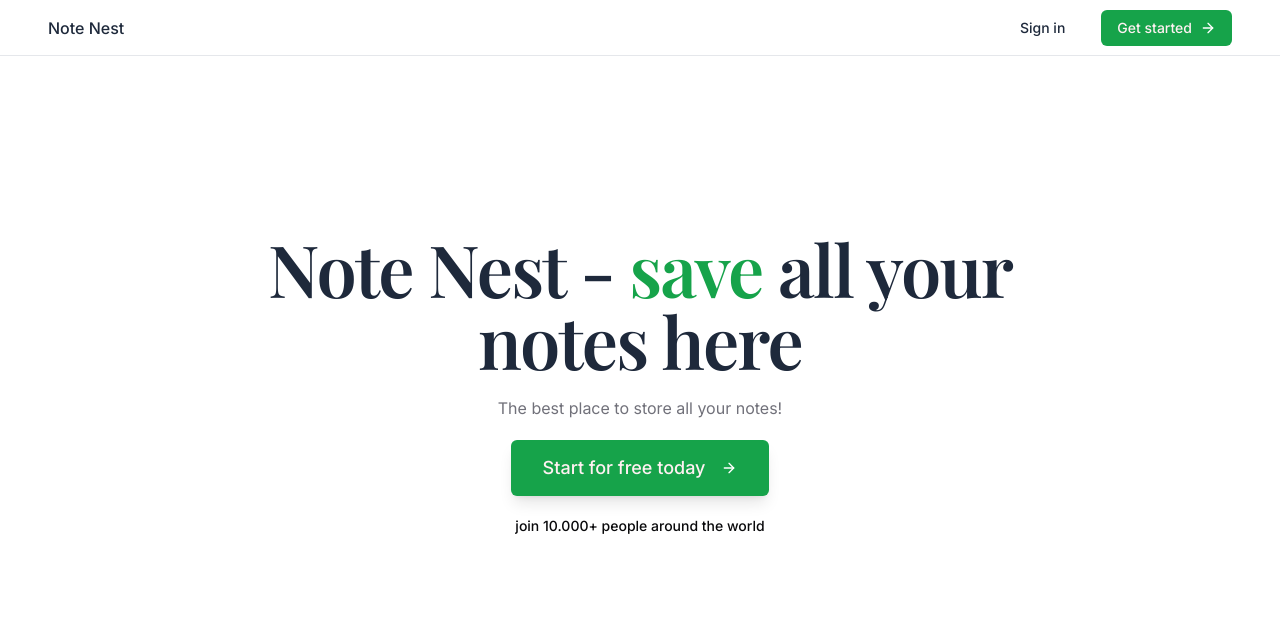
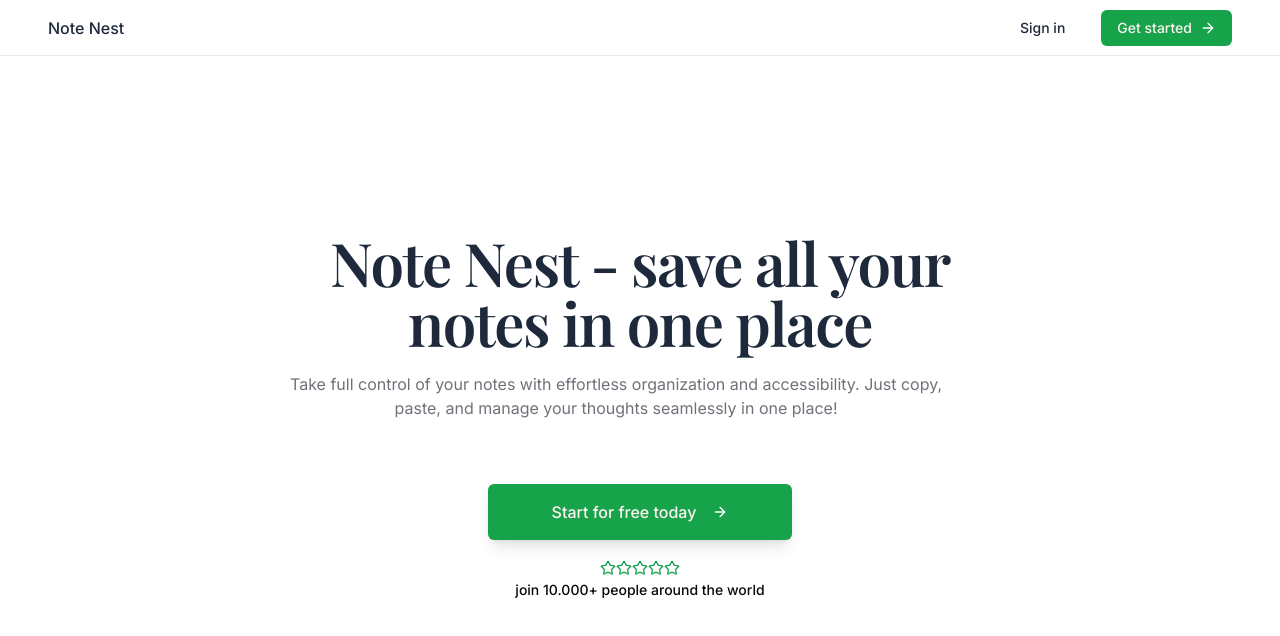
Before and after one commit to NaotoAzazel/noteapp, a Next.js app: page / in a window 1280 px wide. Shown: the top 636 px of the page. Built offline with nearby package versions, Linux system fonts and the light colour scheme; no server answers; a web font is replaced by a local one.

Commit message:
redesigned landing page

```diff
--- a/src/app/(landing)/page.tsx
+++ b/src/app/(landing)/page.tsx
@@ -9,31 +9,45 @@ export default function Home() {
   return (
     <section className="relative h-screen items-center justify-center">
       <MaxWidthWrapper>
-        <div className="container my-44 flex max-w-4xl flex-col items-center gap-5 text-center">
-          <h1 className="font-heading text-4xl font-semibold tracking-tight text-slate-800 sm:text-7xl">
-            Note Nest - <span className="text-primary">save</span> all your
-            notes here
+        <div className="container my-44 flex max-w-3xl flex-col items-center text-center">
+          <div className="mb-16 flex flex-col gap-5 text-center">
+            <h1 className="font-heading text-4xl font-semibold tracking-tight text-slate-800 sm:text-6xl">
+              Note Nest - save all your notes in one place
             </h1>
-          <p className="text-muted-foreground">
-            The best place to store all your notes!
+            <p className="max-w-prose text-base text-muted-foreground">
+              Take full control of your notes with effortless organization and
+              accessibility. Just copy, paste, and manage your thoughts
+              seamlessly in one place!
             </p>
+          </div>
+
+          <div className="flex flex-col items-center justify-center gap-5">
             <Link
               href="sign-up"
+              // eslint-disable-next-line
               className={cn(
                 buttonVariants(),
-              "group h-14 gap-2 px-8 shadow-lg transition-shadow duration-300 hover:shadow-xl hover:ring-2 hover:ring-primary/50 hover:ring-offset-2 focus:outline-none focus:ring-2 focus:ring-offset-2"
+                "group h-14 px-16 shadow-lg transition-shadow duration-300 hover:shadow-xl hover:ring-2 hover:ring-primary/50 hover:ring-offset-2 focus:outline-none focus:ring-2 focus:ring-offset-2"
               )}
             >
-            <span className="flex items-center gap-2 text-lg font-medium">
+              <span className="flex items-center gap-2 text-base font-medium">
                 Start for free today
                 <Icons.arrowRight className="ml-2 size-4 shrink-0 text-white transition-transform duration-300 ease-in-out group-hover:translate-x-[2px]" />
               </span>
             </Link>
 
-          <div className="flex items-center">
+            <div className="flex flex-col items-center gap-1">
+              <div className="flex">
+                <Icons.star className="size-4 text-primary" />
+                <Icons.star className="size-4 text-primary" />
+                <Icons.star className="size-4 text-primary" />
+                <Icons.star className="size-4 text-primary" />
+                <Icons.star className="size-4 text-primary" />
+              </div>
               <p className="text-sm font-medium">
                 join 10.000+ people around the world
               </p>
+            </div>
           </div>
         </div>
       </MaxWidthWrapper>
--- a/src/components/icons.ts
+++ b/src/components/icons.ts
@@ -1,8 +1,9 @@
-import { ArrowRight, LoaderCircle } from "lucide-react"
+import { ArrowRight, LoaderCircle, Star } from "lucide-react"
 
 export type Icons = typeof Icons
 
 export const Icons = {
   arrowRight: ArrowRight,
   spinner: LoaderCircle,
+  star: Star,
 }
```
Lines whose indentation alone changed are shown as unchanged.
